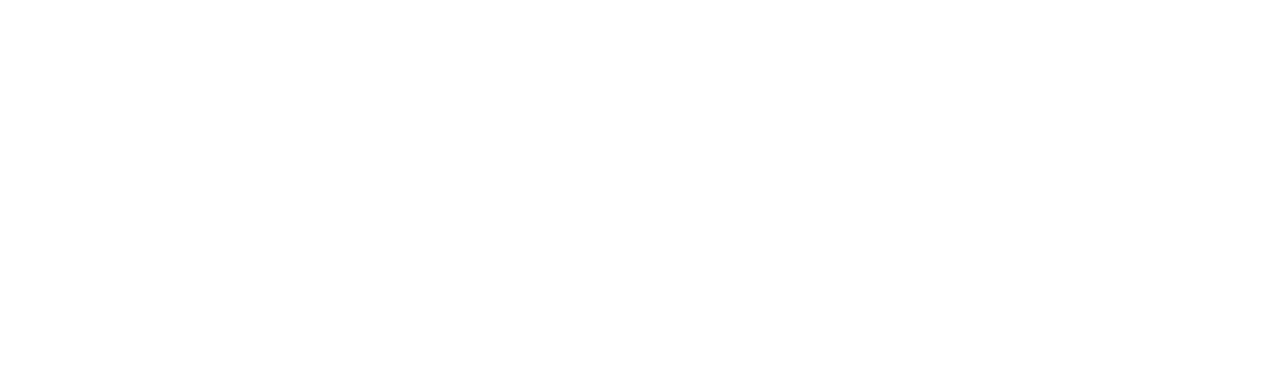
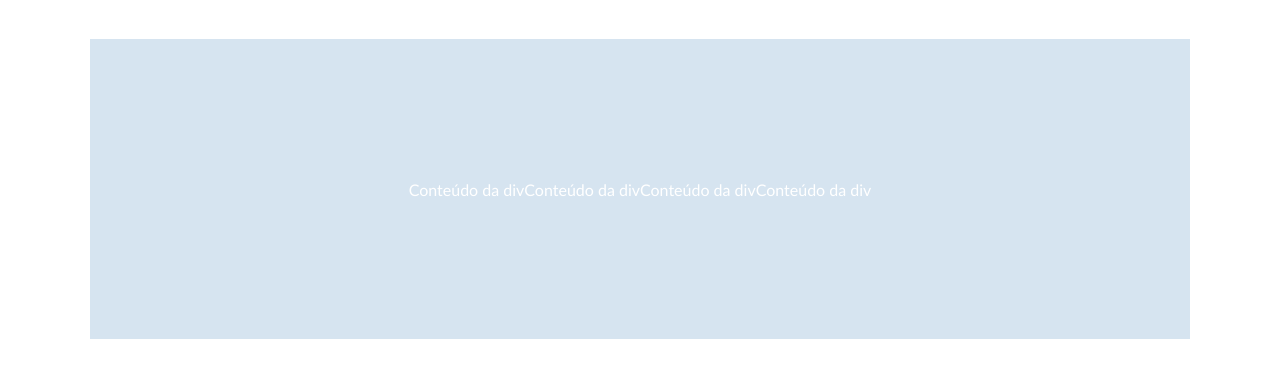
Before and after one commit to thatacello/layout-responsivo, a plain HTML site: page index.html in a window 1280 px wide. Drawn offline with Linux system fonts and the light colour scheme.

Commit message:
layout fixo criado e estilizado

```diff
--- /dev/null
+++ b/css/style.css
@@ -0,0 +1,19 @@
+*{
+    margin: 0;
+    padding: 0;
+    box-sizing: border-box;
+}
+body{
+    font-family: 'Gill Sans', 'Gill Sans MT', Calibri, 'Trebuchet MS', sans-serif;
+    color: #fff;
+}
+.fixo{
+    /* centraliza: direita e esquerda auto */
+    margin: 10px auto;
+    width: 1100px;
+    height: 300px;
+    background-color: #d6e4f0;
+    display: flex;
+    align-items: center;
+    justify-content: center;
+}
--- a/index.html
+++ b/index.html
@@ -5,8 +5,15 @@
     <meta http-equiv="X-UA-Compatible" content="IE=edge">
     <meta name="viewport" content="width=device-width, initial-scale=1.0">
     <title>Layout Responsivo</title>
+    <link rel="stylesheet" href="./css/style.css">
 </head>
 <body>
-
+    <h2>Layout fixo</h2>
+    <div class="fixo">
+        <div class="box">Conteúdo da div</div>
+        <div class="box">Conteúdo da div</div>
+        <div class="box">Conteúdo da div</div>
+        <div class="box">Conteúdo da div</div>
+    </div>
 </body>
 </html>
```
